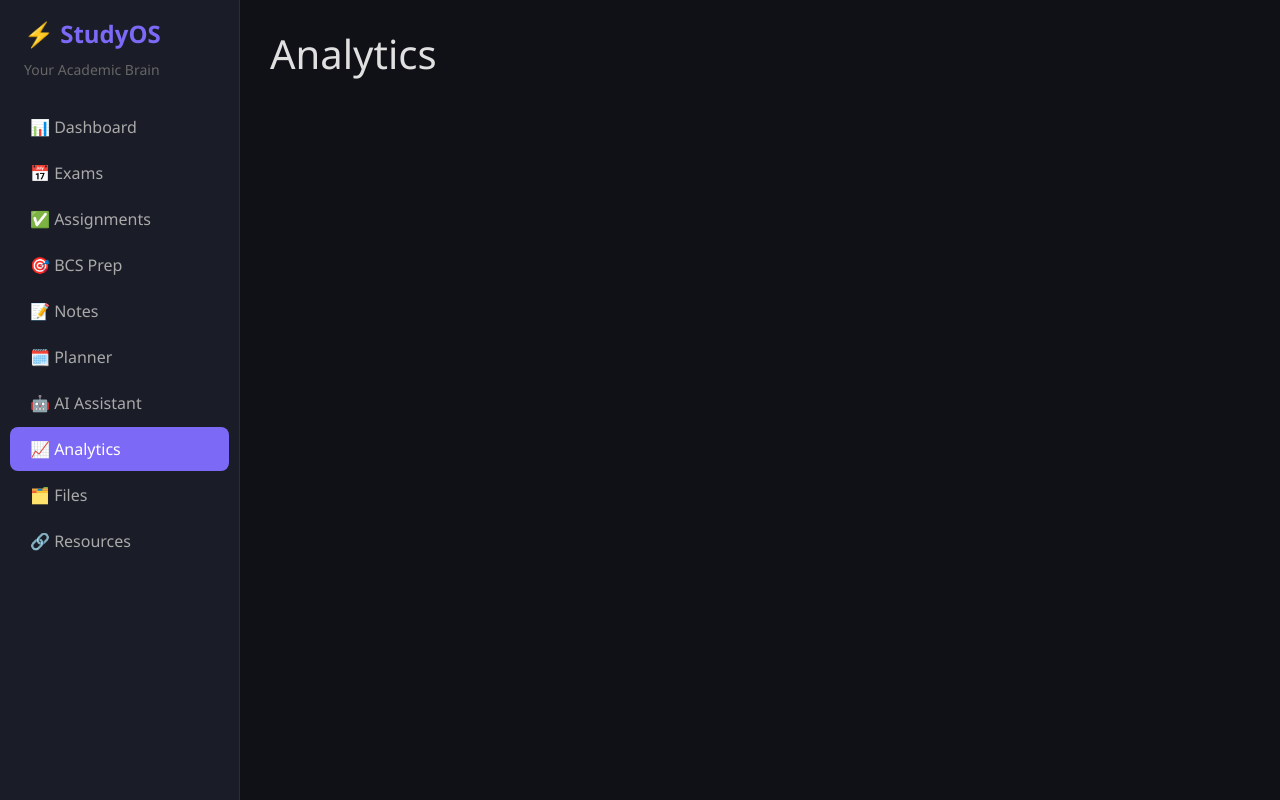
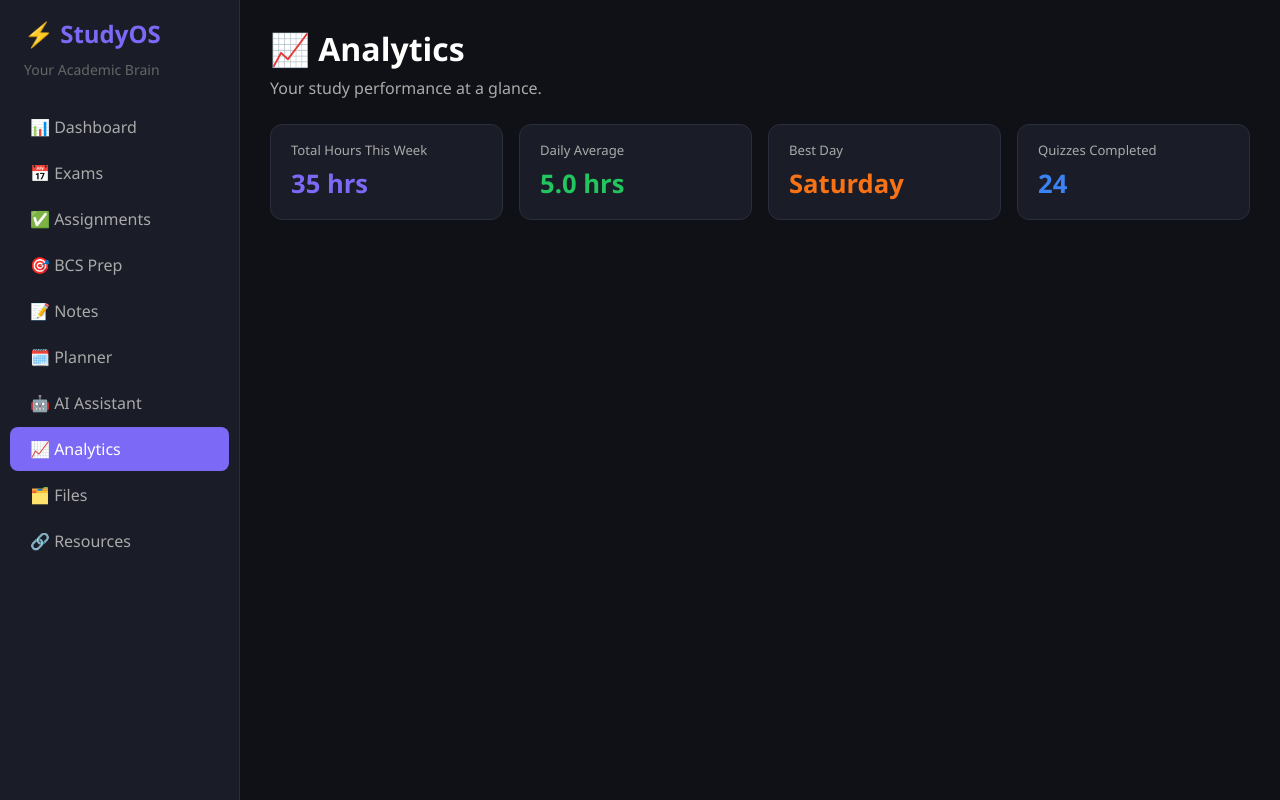
Before and after one commit to MdPrantoSikder/studyOS, a React app in the folder frontend/: page /analytics in a window 1280 px wide. Built offline with nearby package versions, Linux system fonts and the light colour scheme; the HTML template or start-up script is replaced by a standard one.

Commit message:
Build Analytics page

```diff
--- a/frontend/src/pages/Analytics.jsx
+++ b/frontend/src/pages/Analytics.jsx
@@ -1 +1,60 @@
-function Analytics() { return <h1>Analytics</h1> } export default Analytics
+function Analytics() {
+  const weeklyHours = [
+    { day: 'Mon', hours: 4 },
+    { day: 'Tue', hours: 6 },
+    { day: 'Wed', hours: 3 },
+    { day: 'Thu', hours: 7 },
+    { day: 'Fri', hours: 5 },
+    { day: 'Sat', hours: 8 },
+    { day: 'Sun', hours: 2 },
+  ]
+
+  const subjects = [
+    { name: 'Data Structures', hours: 24, color: '#7c6af7', percent: 85 },
+    { name: 'BCS Prep',        hours: 18, color: '#22c55e', percent: 65 },
+    { name: 'Networks',        hours: 12, color: '#3b82f6', percent: 45 },
+    { name: 'Blockchain',      hours: 10, color: '#f97316', percent: 38 },
+  ]
+
+  const maxHours = Math.max(...weeklyHours.map(d => d.hours))
+  const totalHours = weeklyHours.reduce((sum, d) => sum + d.hours, 0)
+
+  return (
+    <div>
+      {/* Header */}
+      <div className="mb-4">
+        <h2 style={{ color: '#fff', fontWeight: 'bold' }}>📈 Analytics</h2>
+        <p style={{ color: '#aaa' }}>Your study performance at a glance.</p>
+      </div>
+
+      {/* Stat Cards */}
+      <div className="row g-3 mb-4">
+        {[
+          { label: 'Total Hours This Week', value: `${totalHours} hrs`, color: '#7c6af7' },
+          { label: 'Daily Average',         value: `${(totalHours / 7).toFixed(1)} hrs`, color: '#22c55e' },
+          { label: 'Best Day',              value: 'Saturday',          color: '#f97316' },
+          { label: 'Quizzes Completed',     value: '24',                color: '#3b82f6' },
+        ].map((stat) => (
+          <div className="col-md-3" key={stat.label}>
+            <div style={{
+              backgroundColor: '#1a1d27',
+              border: '1px solid #2a2d3e',
+              borderRadius: '12px',
+              padding: '16px 20px',
+            }}>
+              <div style={{ color: '#aaa', fontSize: '0.82rem' }}>{stat.label}</div>
+              <div style={{ color: stat.color, fontSize: '1.6rem', fontWeight: 'bold', marginTop: '4px' }}>{stat.value}</div>
+            </div>
+          </div>
+        ))}
+      </div>
+
+      <div className="row g-4">
+
+
+      </div>
+    </div>
+  )
+}
+
+export default Analytics
```
